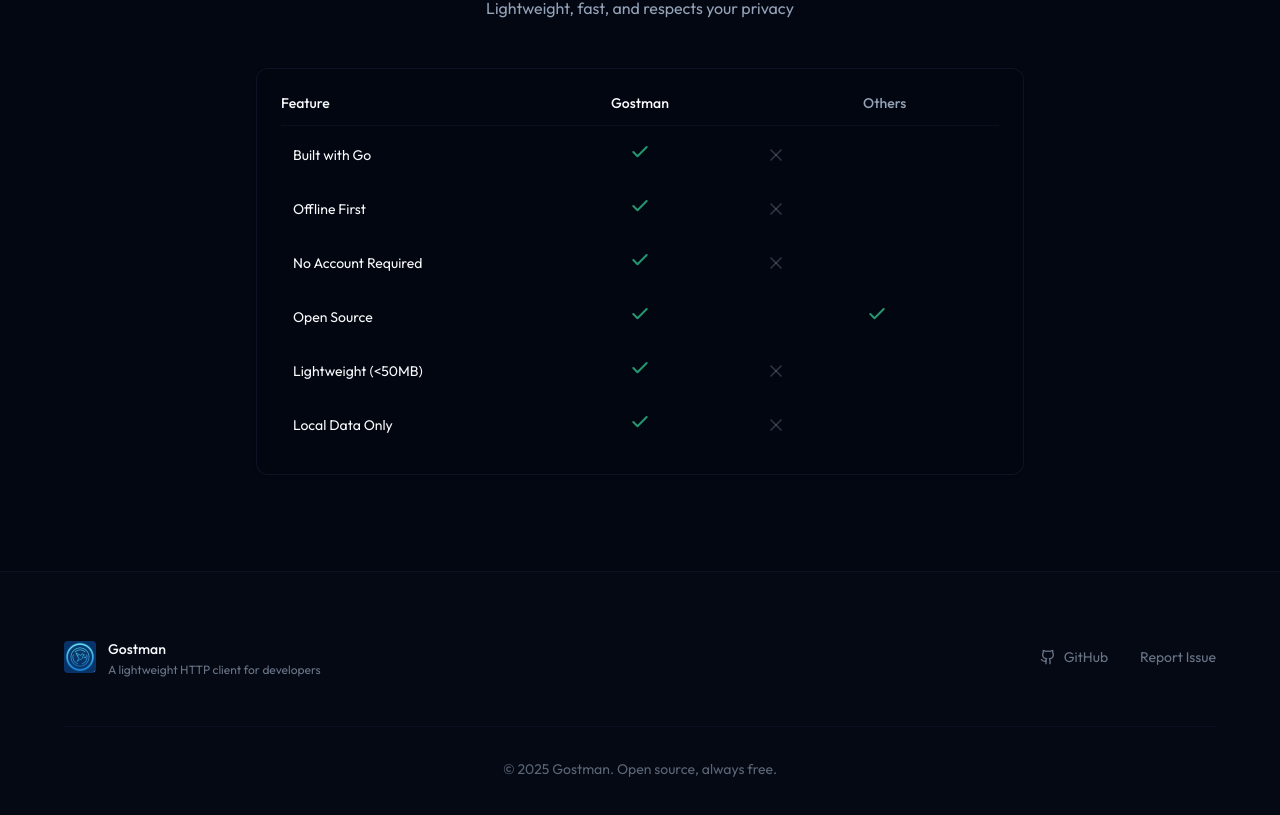
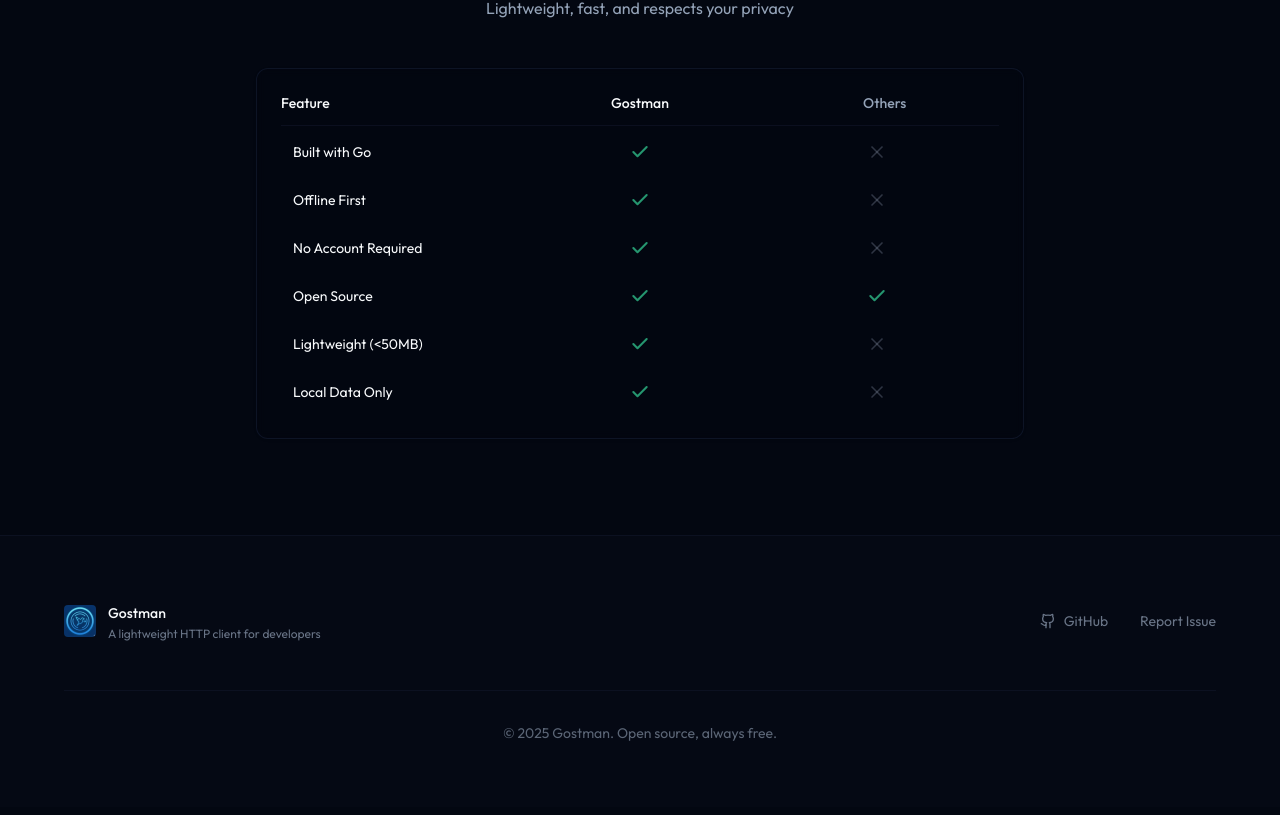
Before and after one commit to krockxz/gostman, a React (Vite) app in the folder gostman-gui/frontend/: page / in a window 1280 px wide. Shown: the part 2174-2989 px from the top of the page. Built offline with nearby package versions, Linux system fonts and the light colour scheme; no server answers.

Commit message:
style: Update download icon colors and refine feature comparison table alignment.

```diff
--- a/gostman-gui/frontend/src/components/LandingPage.jsx
+++ b/gostman-gui/frontend/src/components/LandingPage.jsx
@@ -356,21 +356,17 @@
                     key={item.feature}
                     className="grid grid-cols-3 gap-4 py-3 items-center hover:bg-muted/30 rounded-md px-3 transition-colors"
                   >
-                    <div className="text-sm">{item.feature}</div>
-                    <div className="text-center">
+                    <div className="text-sm flex items-center">{item.feature}</div>
+                    <div className="flex items-center justify-center">
                       {item.gostman === "✓" ? (
-                        <div className="inline-flex items-center justify-center">
-                          <Check className="h-5 w-5 text-emerald-400/70" strokeWidth={2.5} />
-                        </div>
+                        <Check className="h-5 w-5 text-emerald-400/70" strokeWidth={2.5} />
                       ) : (
                         <span className="text-muted-foreground/60">{item.gostman}</span>
                       )}
                     </div>
-                    <div className="text-center">
+                    <div className="flex items-center justify-center">
                       {item.others === "✓" ? (
-                        <div className="inline-flex items-center justify-center">
-                          <Check className="h-5 w-5 text-emerald-400/70" strokeWidth={2.5} />
-                        </div>
+                        <Check className="h-5 w-5 text-emerald-400/70" strokeWidth={2.5} />
                       ) : (
                         <X className="h-5 w-5 text-muted-foreground/30" strokeWidth={2} />
                       )}
--- a/gostman-gui/frontend/src/components/landing/DownloadDropdown.jsx
+++ b/gostman-gui/frontend/src/components/landing/DownloadDropdown.jsx
@@ -18,14 +18,14 @@
         desc: "64-bit Installer",
         icon: WindowsIcon,
         href: "https://github.com/krockxz/gostman/releases/latest/download/Gostman-windows-amd64.exe",
-        iconColor: "text-blue-400"
+        iconColor: "text-foreground/90"
     },
     {
         os: "Linux",
         desc: "Linux Binary (64-bit)",
         icon: LinuxIcon,
         href: "https://github.com/krockxz/gostman/releases/latest/download/Gostman-linux-amd64.zip",
-        iconColor: "text-yellow-400"
+        iconColor: "text-foreground/90"
     },
 ]
 
```
